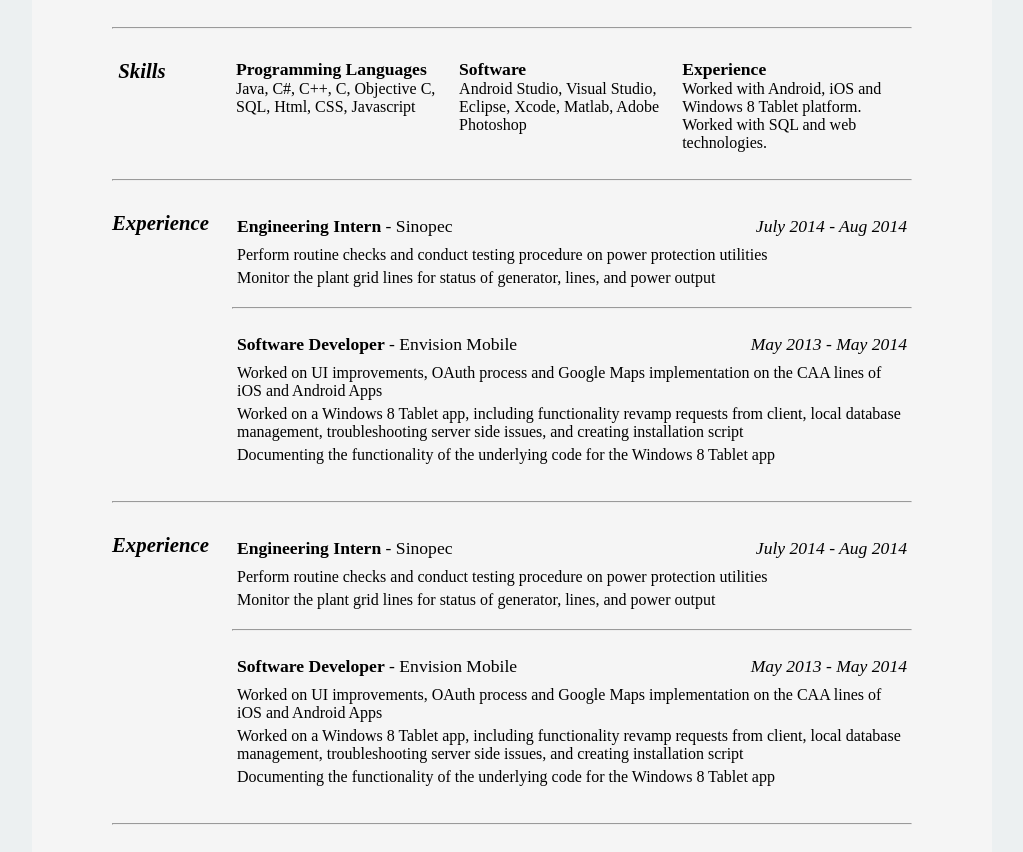
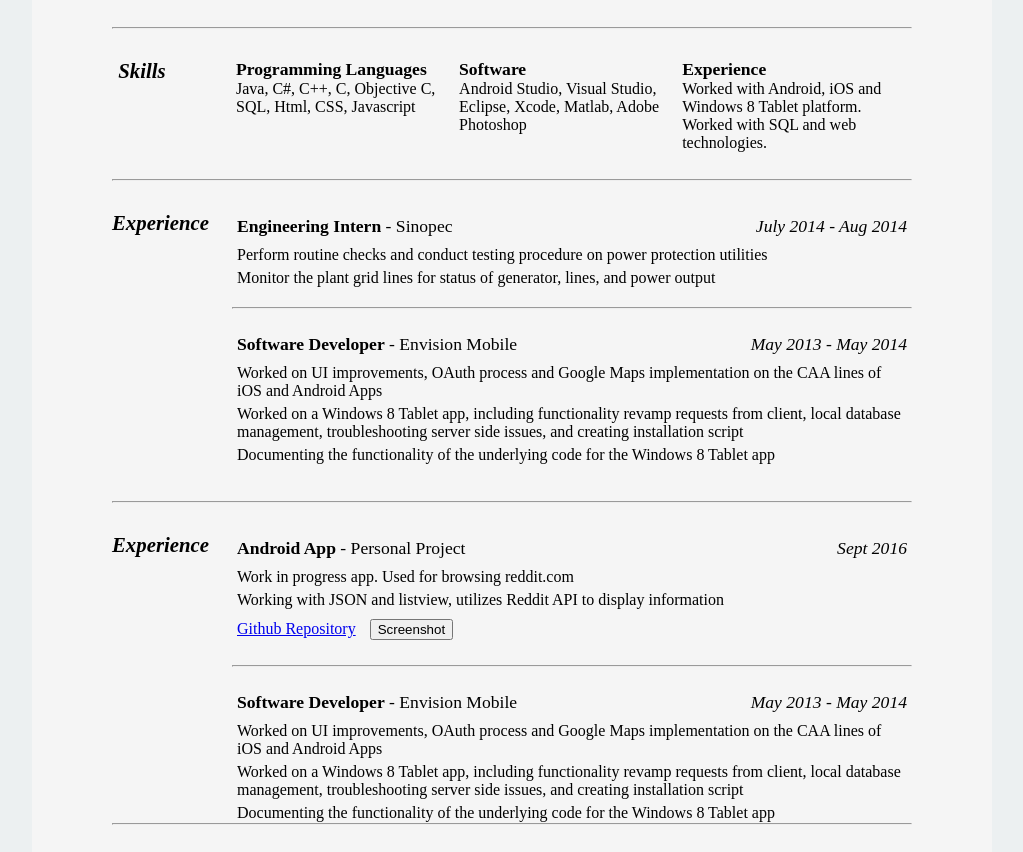
Before and after one commit to ruihan-jia/ruihan-jia.github.io, a plain HTML site: page index.html in a window 1280 px wide. Shown: the part 225-1077 px from the top of the page, without its empty margins (128-1151 px from the left). Drawn offline with Linux system fonts and the light colour scheme.

Commit message:
test mobile bug

```diff
--- a/index.html
+++ b/index.html
@@ -114,15 +114,17 @@
 					<div class = "expCell">
 						<div id = "expTitle">
 							<div class = "cellTitleDiv">
-								<p class = "cellTitleP"><b>Engineering Intern</b> - Sinopec</p>
+								<p class = "cellTitleP"><b>Android App</b> - Personal Project</p>
 							</div>
 							<div class = "date">
-								<p class = "cellTitleP">July 2014 - Aug 2014</p>
+								<p class = "cellTitleP">Sept 2016</p>
 							</div>
-
 						</div>
-						<p>Perform routine checks and conduct testing procedure on power protection utilities</p>
-						<p>Monitor the plant grid lines for status of generator, lines, and power output</p>
+						<p>Work in progress app. Used for browsing reddit.com</p>
+						<p>Working with JSON and listview, utilizes Reddit API to display information</p>
+						<a href="https://github.com/ruihan-jia/redditL">Github Repository</a>
+						<button type="button" onclick="alterImageDisplay('appScreenshot')">Screenshot</button>
+						<img id="appScreenshot" src="images/Screenshots.png" alt="App screenshots">
 					</div>
 					<hr>
 
```
